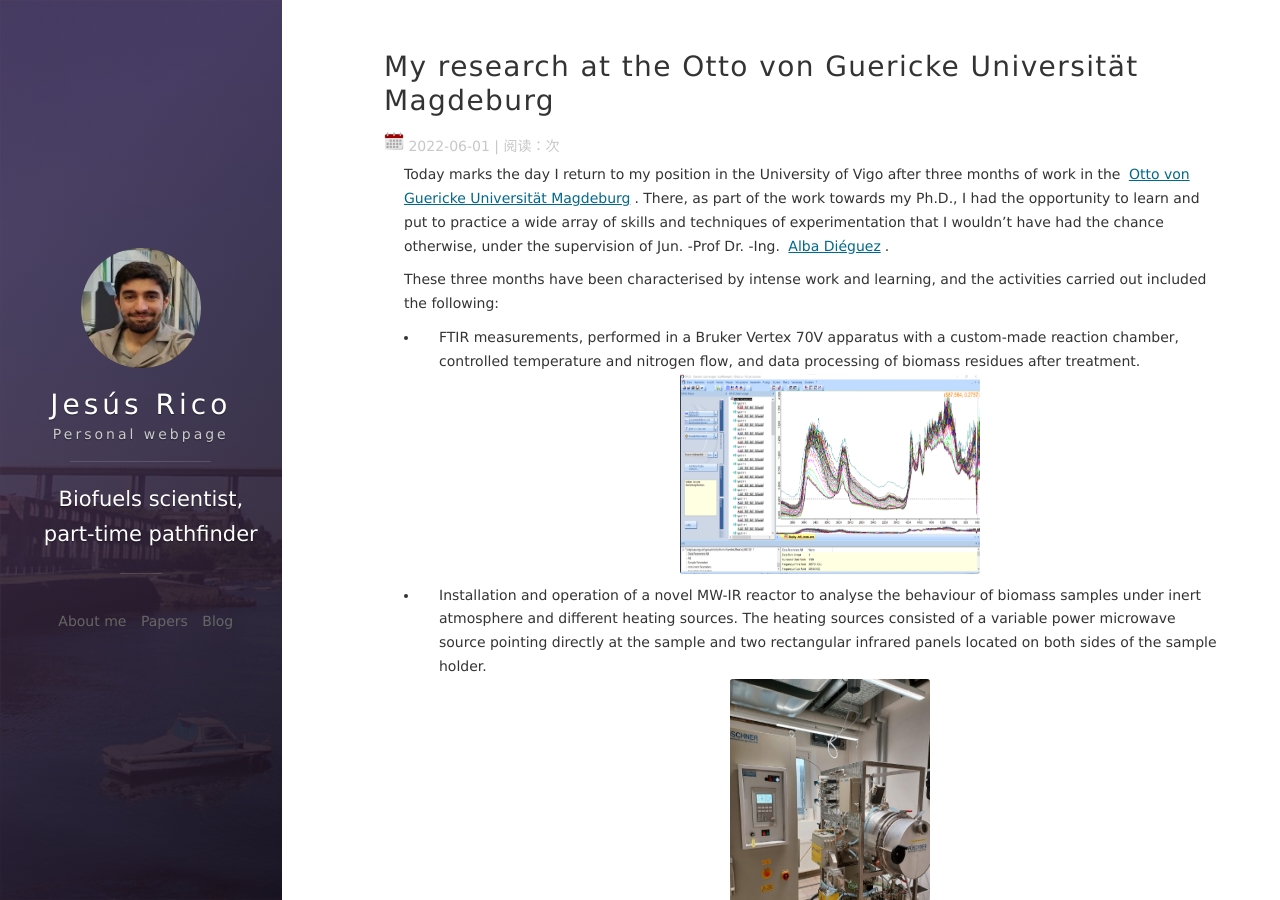
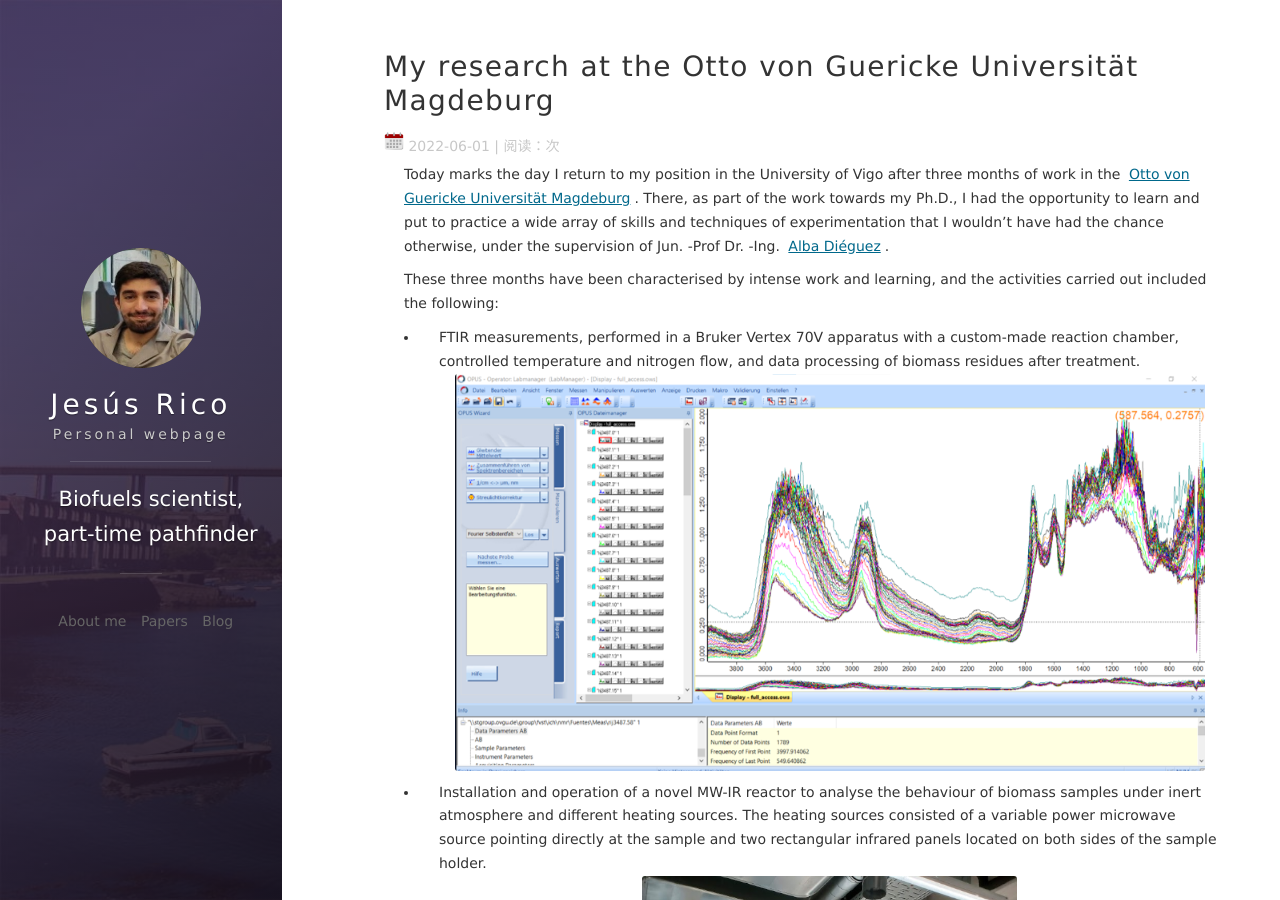
Before and after one commit to jesusrico96/jesusrico96.github.io, a Jekyll site: the page built from _posts/2022-06-01-magde.md, in a window 1280 px wide and 900 px high. Built offline with Jekyll 4.4.1, drawn with Linux system fonts in a browser that asks for light colours; nearby versions of some CDN libraries; comment, search, counter and statistics services are not loaded.

Commit message:
Blog Entry 1 Edit 4

```diff
--- a/_posts/2022-06-01-magde.md
+++ b/_posts/2022-06-01-magde.md
@@ -9,9 +9,9 @@
 
 These three months have been characterised by intense work and learning, and the activities carried out included the following:
 
-- FTIR measurements, performed in a Bruker Vertex 70V apparatus with a custom-made reaction chamber, controlled temperature and nitrogen flow, and data processing of biomass residues after treatment. <img src="/images/posts/spectra.png" alt="FTIR spectra acquired" width="300" height="200" />
+- FTIR measurements, performed in a Bruker Vertex 70V apparatus with a custom-made reaction chamber, controlled temperature and nitrogen flow, and data processing of biomass residues after treatment. <img src="/images/posts/spectra.png" alt="FTIR spectra acquired"/>
 
-- Installation and operation of a novel MW-IR reactor to analyse the behaviour of biomass samples under inert atmosphere and different heating sources. The heating sources consisted of a variable power microwave source pointing directly at the sample and two rectangular infrared panels located on both sides of the sample holder.  <img src="/images/posts/MW.png" alt="MW Reactor" width="200" height="300"/>
+- Installation and operation of a novel MW-IR reactor to analyse the behaviour of biomass samples under inert atmosphere and different heating sources. The heating sources consisted of a variable power microwave source pointing directly at the sample and two rectangular infrared panels located on both sides of the sample holder.  <img src="/images/posts/MW.png" alt="MW Reactor"/>
 
 - Learning the operating principles of a new micro-GC apparatus intended to be coupled to the MW-IR reactor to analyse gas composition. The learning process consisted of two lectures of 4 hours each, in which the principle of operation, the theoretical background and the practical use of the apparatus were explained. Test measurements were also carried out independently.
 
```
Also changed, not shown: archive.md (+1 -1 lines), images/papers/PIM.png, images/posts/MW.png, images/posts/spectra.png.
